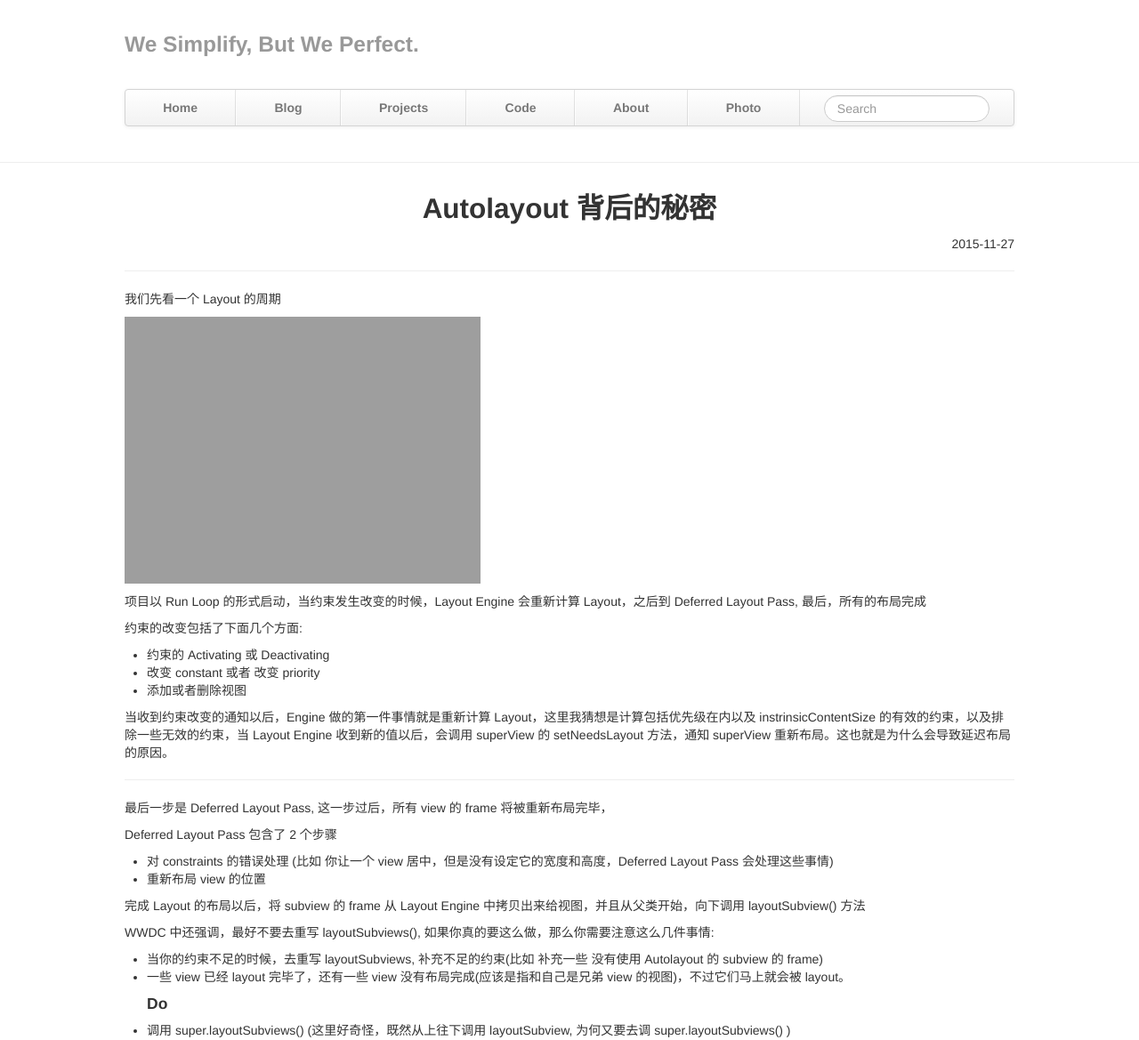
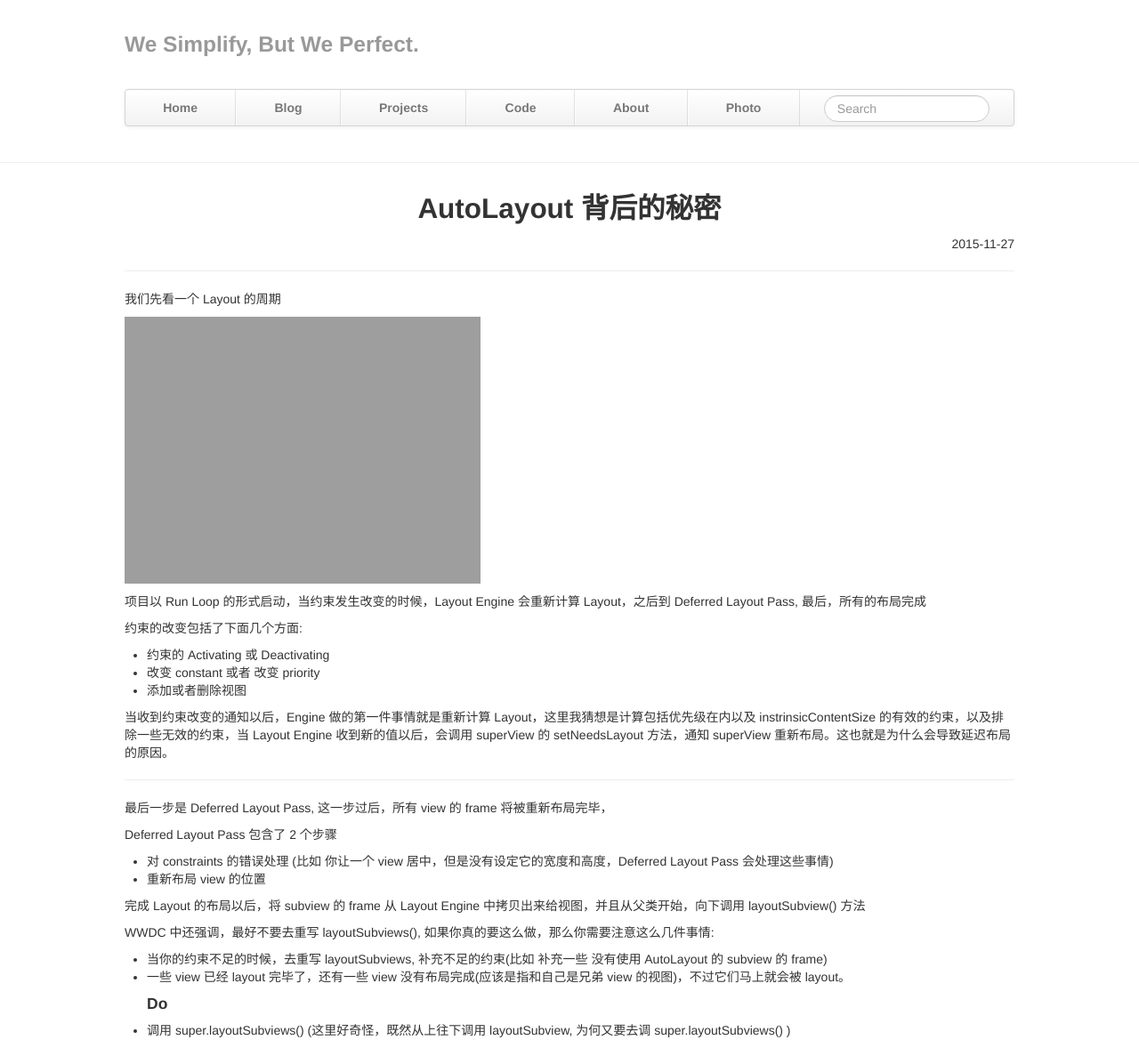
Before and after one commit to VioletHill/VioletHill.github.io, a Jekyll site: the page built from _posts/blog/2015-11-27-mestoryofautolayout.md, in a window 1280 px wide. Shown: the top 1169 px of the page at 89% size. Built offline with Jekyll 4.4.1, drawn with Linux system fonts in a browser that asks for light colours; Markdown is read by kramdown in place of the engine named in the settings; comment, search, counter and statistics services are not loaded.

```diff
--- a/_posts/blog/2015-11-27-mestoryofautolayout.md
+++ b/_posts/blog/2015-11-27-mestoryofautolayout.md
@@ -1,8 +1,8 @@
 ---
 layout: post
-title: 	Autolayout 背后的秘密
+title: 	AutoLayout 背后的秘密
 category: blog
-description: Autolayout 究竟做了那些事情？
+description: AutoLayout 究竟做了那些事情？
 ---
 
 我们先看一个 Layout 的周期
@@ -34,7 +34,7 @@ description: Autolayout 究竟做了那些事情？
 
   WWDC 中还强调，最好不要去重写 layoutSubviews(), 如果你真的要这么做，那么你需要注意这么几件事情:
 
-  * 当你的约束不足的时候，去重写 layoutSubviews, 补充不足的约束(比如 补充一些 没有使用 Autolayout 的 subview 的 frame)
+  * 当你的约束不足的时候，去重写 layoutSubviews, 补充不足的约束(比如 补充一些 没有使用 AutoLayout 的 subview 的 frame)
   * 一些 view 已经 layout 完毕了，还有一些 view 没有布局完成(应该是指和自己是兄弟 view 的视图)，不过它们马上就会被 layout。
 
     #### Do ####
```
Also changed, not shown: _posts/blog/2016-01-28-appthinning.md (+1 -1 lines).
